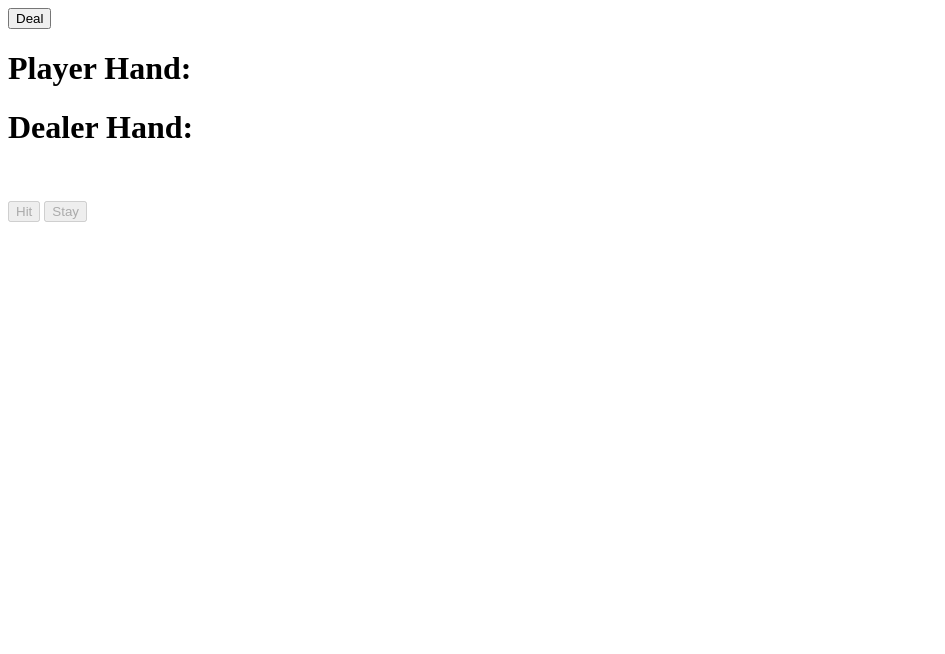
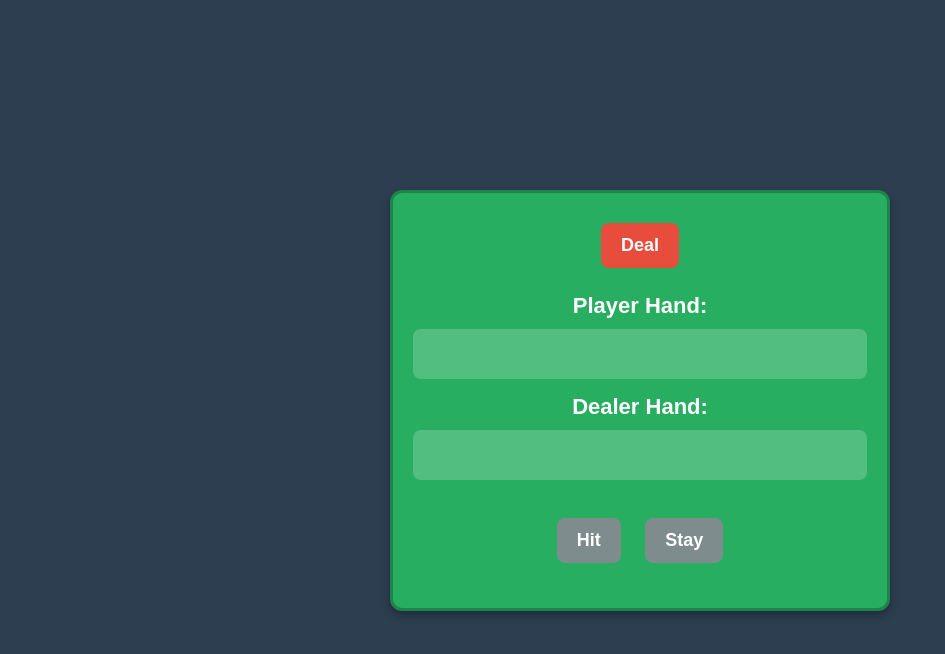
Before and after one commit to divya-manirajan/Blackjack, a plain HTML site: page HTML, CSS, JavaScript/index.html in a window 1280 px wide. Shown: the whole page, without its empty margins (0-945 px from the left). Drawn offline with Linux system fonts and the light colour scheme.

Commit message:
added CSS

```diff
--- a/HTML, CSS, JavaScript/index.html
+++ b/HTML, CSS, JavaScript/index.html
@@ -5,8 +5,10 @@
     <meta name="viewport" content="width=device-width, initial-scale=1.0">
     <title>Document</title>
     <script src="game.js"></script>
+    <link rel="stylesheet" href="styles.css">
 </head>
 <body>
+    <div class="play-area">
         <button id="dealButton">Deal</button>
 
         <h1>Player Hand: </h1>
@@ -25,6 +27,7 @@
         <button id="stayButton" disabled>Stay</button>
 
         <h1 id="player-status"></h1>
+    </div>
 
     <script>
         document.getElementById('dealButton').addEventListener('click', () => {
--- /dev/null
+++ b/HTML, CSS, JavaScript/styles.css
@@ -0,0 +1,87 @@
+/* Reset default margin and padding */
+* {
+    margin: 0;
+    padding: 0;
+    box-sizing: border-box;
+    font-family: 'Arial', sans-serif;
+}
+
+/* Centering the game area */
+body {
+    height: 100vh;
+    display: flex;
+    justify-content: center;
+    align-items: center;
+    background-color: #2C3E50; /* Dark blue background */
+    color: white;
+    text-align: center;
+}
+
+/* Styling the main play area */
+.play-area {
+    background-color: #27AE60; /* Green felt color */
+    width: 90%;
+    max-width: 500px;
+    padding: 20px;
+    border-radius: 12px;
+    box-shadow: 0px 4px 10px rgba(0, 0, 0, 0.3);
+    border: 3px solid #1E8449; /* Slightly darker border */
+}
+
+/* Buttons Styling */
+button {
+    background-color: #E74C3C; /* Red buttons */
+    color: white;
+    border: none;
+    padding: 12px 20px;
+    margin: 10px;
+    font-size: 18px;
+    font-weight: bold;
+    border-radius: 8px;
+    cursor: pointer;
+    transition: all 0.3s ease;
+}
+
+button:hover {
+    background-color: #C0392B; /* Darker red on hover */
+    transform: scale(1.05);
+}
+
+button:disabled {
+    background-color: #7F8C8D; /* Gray when disabled */
+    cursor: not-allowed;
+}
+
+/* Card areas */
+#player-hand, #dealer-hand {
+    background-color: rgba(255, 255, 255, 0.2);
+    padding: 10px;
+    min-height: 50px;
+    border-radius: 8px;
+    margin: 10px 0;
+}
+
+/* Status messages */
+h1 {
+    font-size: 22px;
+    margin-top: 15px;
+}
+
+#player-status {
+    font-size: 24px;
+    font-weight: bold;
+    margin-top: 15px;
+}
+
+/* Adjustments for small screens */
+@media (max-width: 600px) {
+    .play-area {
+        width: 95%;
+        padding: 15px;
+    }
+
+    button {
+        font-size: 16px;
+        padding: 10px;
+    }
+}
```
Lines whose indentation alone changed are shown as unchanged.
